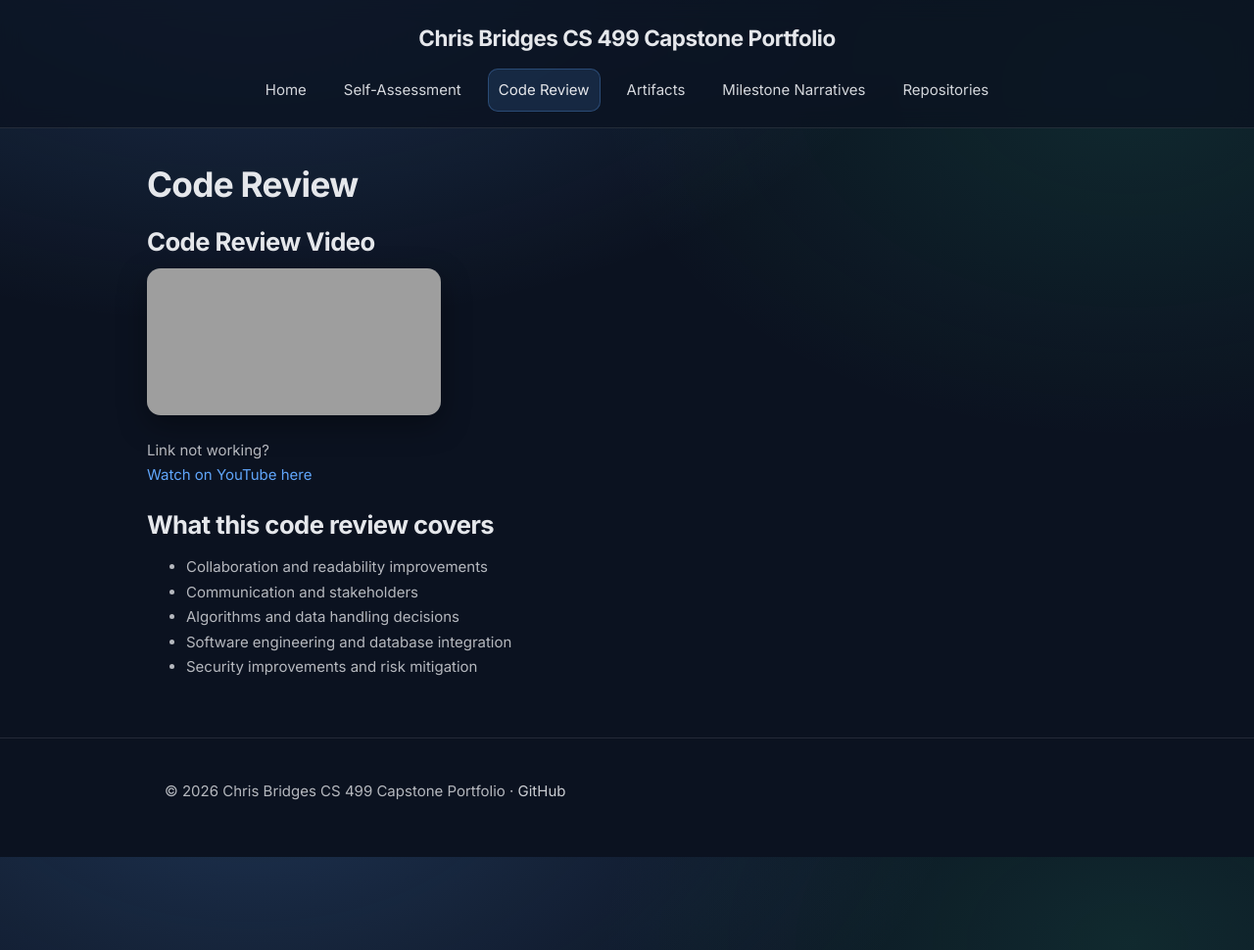
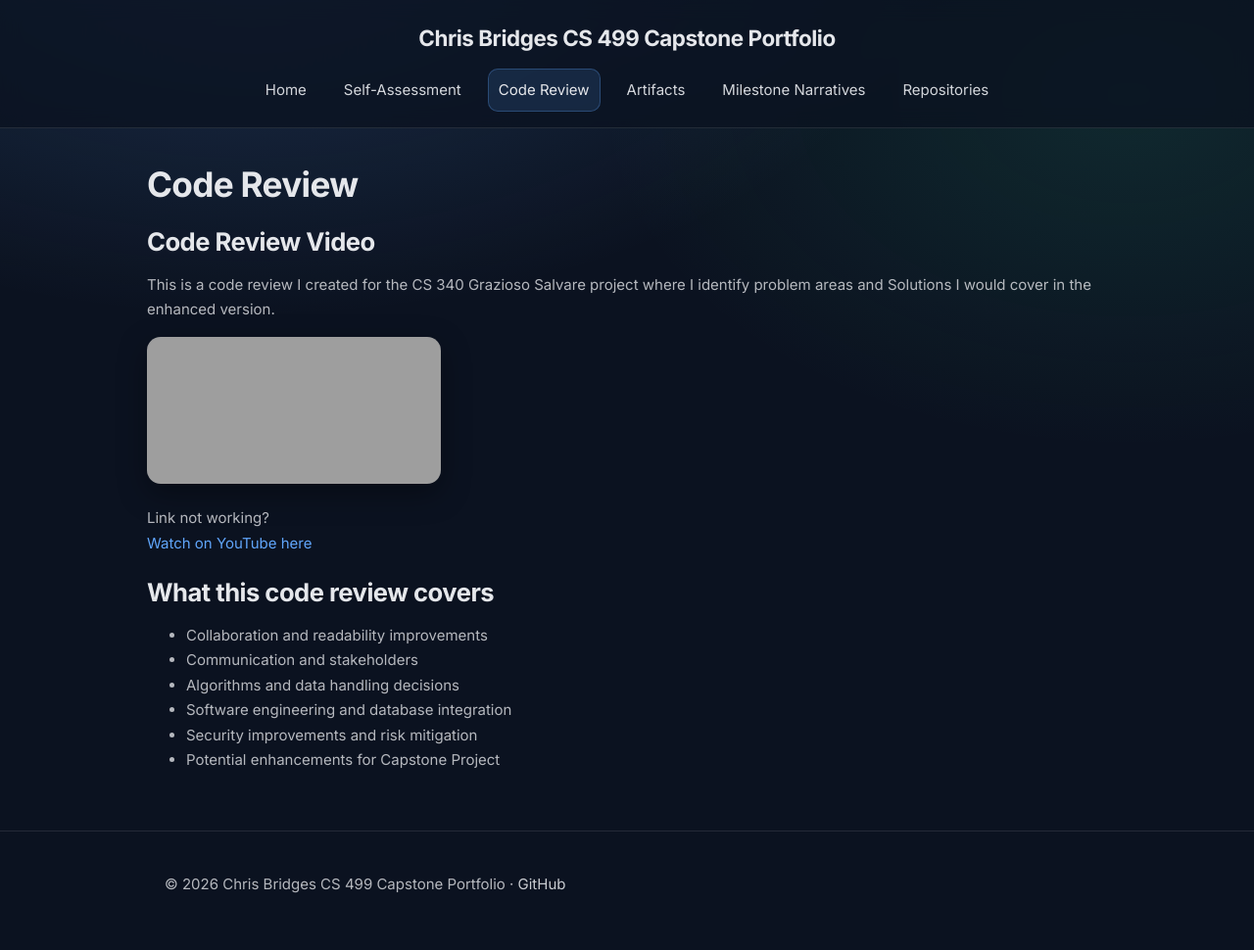
Before and after one commit to christopherbridges1/christopherbridges1.github.io, a Jekyll site: the page built from _pages/code-review.md, in a window 1280 px wide and 970 px high. Shown: the whole window at 98% size. Built offline with Jekyll 4.4.1, drawn with Linux system fonts in a browser that asks for light colours; grey boxes are pictures that could not be loaded.

Commit message:
Update code-review.md

```diff
--- a/_pages/code-review.md
+++ b/_pages/code-review.md
@@ -5,6 +5,9 @@ permalink: /code-review/
 ---
 
 ## Code Review Video
+
+This is a code review I created for the CS 340 Grazioso Salvare project where
+I identify problem areas and Solutions I would cover in the enhanced version.
 
 <div class="video">
   <iframe
@@ -24,3 +27,4 @@ Link not working?
 - Algorithms and data handling decisions
 - Software engineering and database integration
 - Security improvements and risk mitigation
+- Potential enhancements for Capstone Project
```
